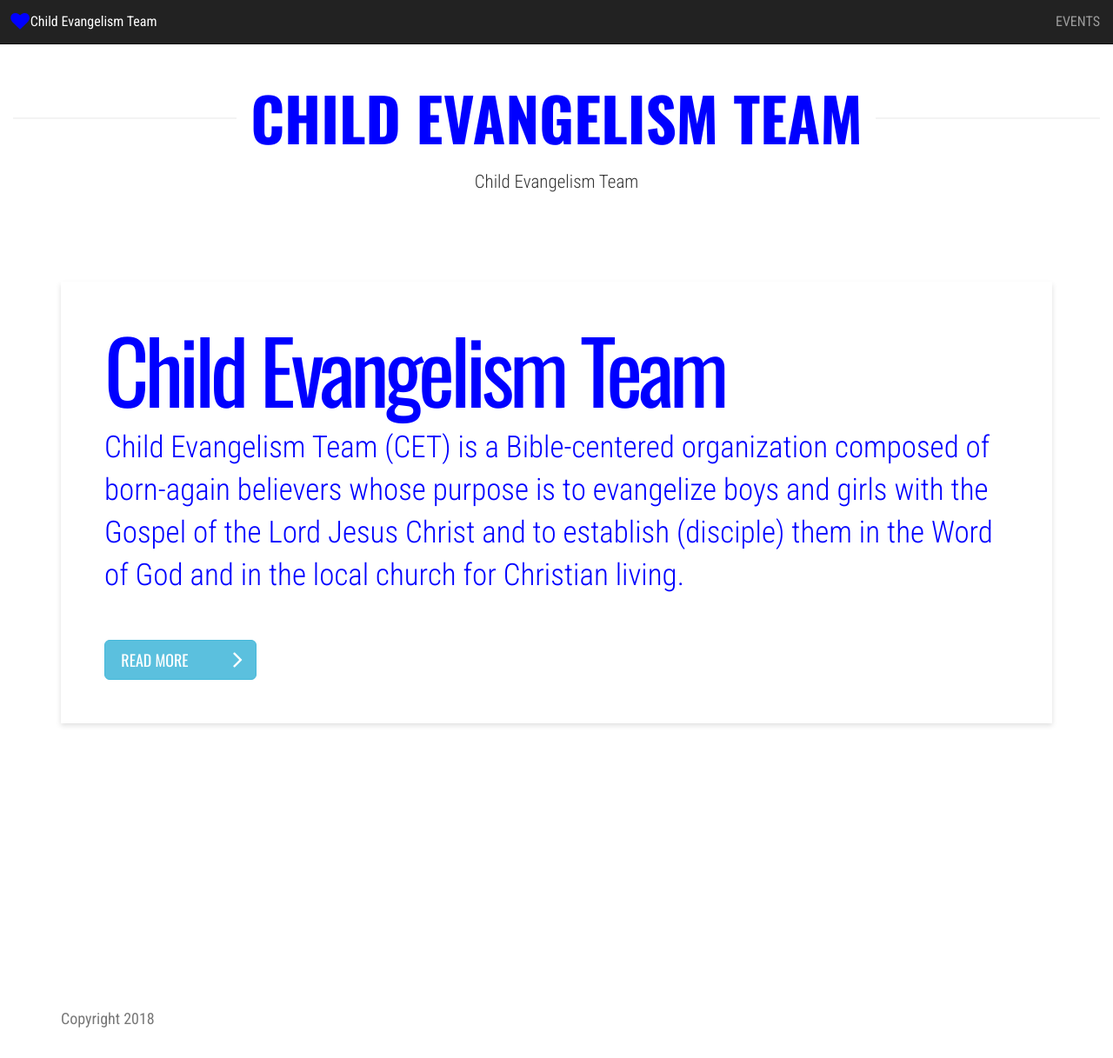
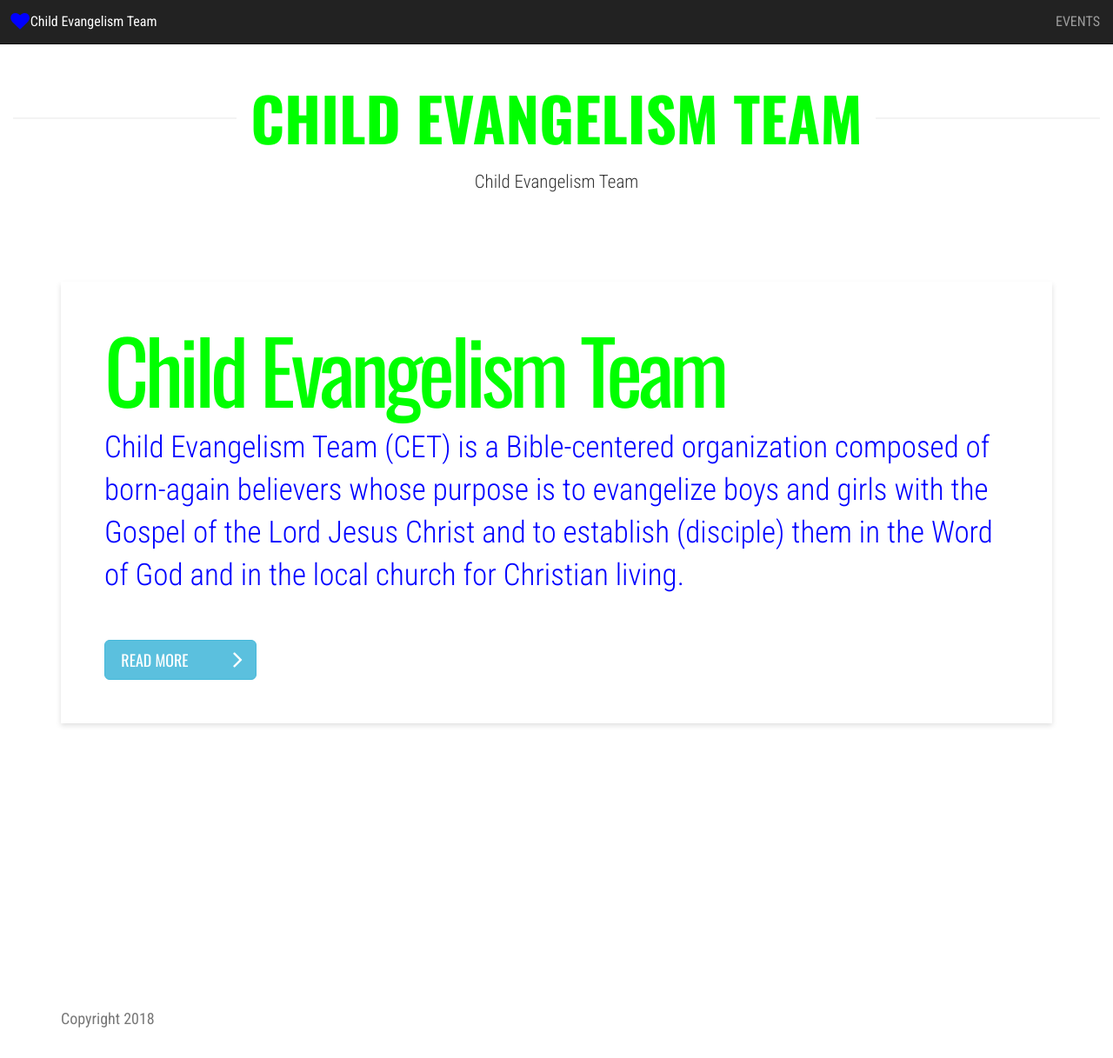
Before and after one commit to account000001/account000001.github.io, a Jekyll site: the page built from index.html, in a window 1280 px wide and 1217 px high. Shown: the whole window at 87% size. Built offline with Jekyll 4.4.1, drawn with Linux system fonts in a browser that asks for light colours; nearby versions of some CDN libraries; the list of posts is cut into pages by our own code.

Commit message:
Update to theme.

```diff
--- a/_includes/title-group.html
+++ b/_includes/title-group.html
@@ -22,7 +22,6 @@
     </h1>
     {% if page.id %}
     <aside>
-        {{ page.date | date: "%m.%d.%y" }}
         {% if page.categories != empty %}
             &middot;
             {% for category in page.categories %}
--- a/css/style.scss
+++ b/css/style.scss
@@ -4,8 +4,8 @@
 @import '../_sass/syntax-highlighting';
 
 
-$colour-primary: rgb(0, 0, 255);
-$colour-secondary: #0000FF;
+$colour-primary: rgb(0, 255, 0);
+$colour-secondary: #00FF00;
 
 %oswald { font-family: 'Oswald', sans-serif; }
 %roboto { font-family: 'Roboto Condensed', sans-serif; }
```
Also changed, not shown: 6 other files.
